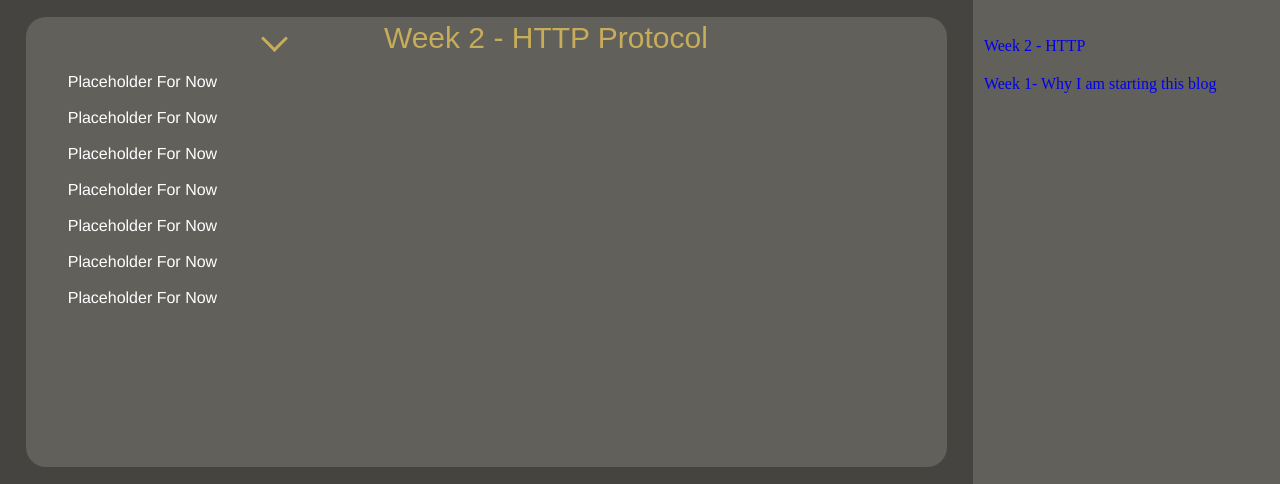
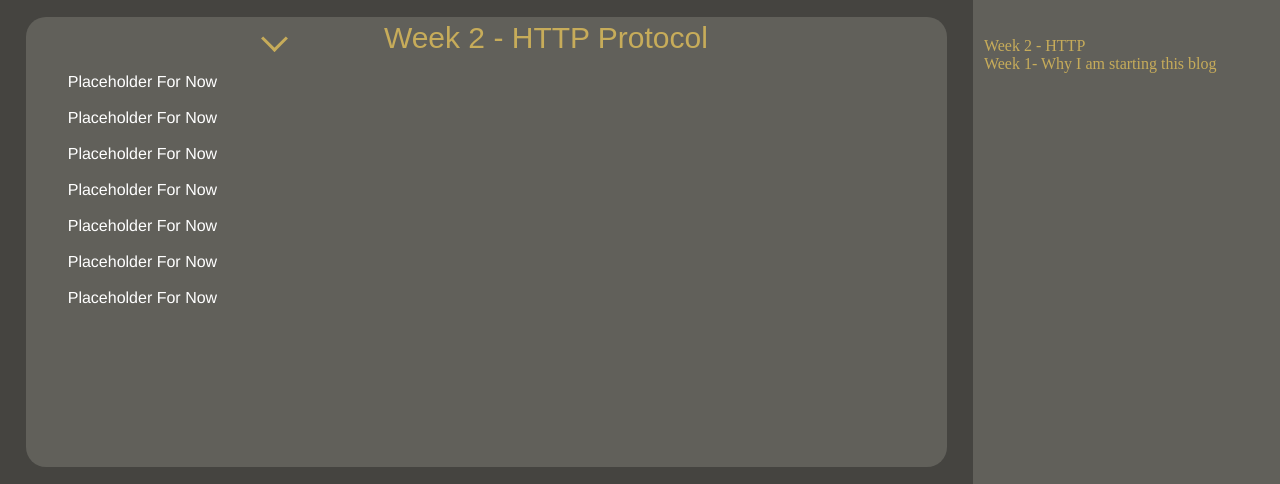
Before and after one commit to okyrylenko/TestAutomationWeeklyBlog, a plain HTML site: page index.html in a window 1280 px wide. Shown: the part 101-585 px from the top of the page. Drawn offline with Linux system fonts and the light colour scheme.

Commit message:
Update index.html

```diff
--- a/index.html
+++ b/index.html
@@ -90,7 +90,7 @@
                 list-style-type: none;
             }
 
-            aside > ul li, aside > ul li > a:visited,
+            aside > ul li>a, aside > ul li > a:visited,
             footer > ul li, footer > ul li > a:visited {
                 color: #c7ac5a;
                 text-align: center;
```
